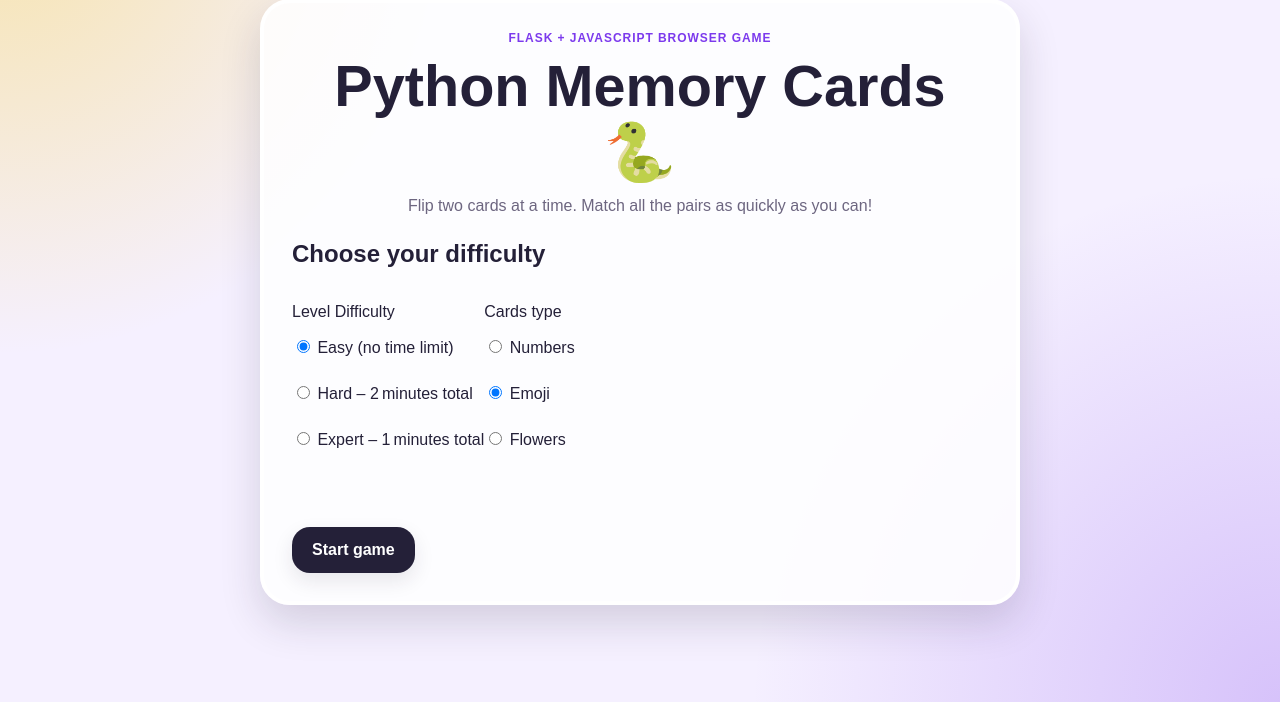
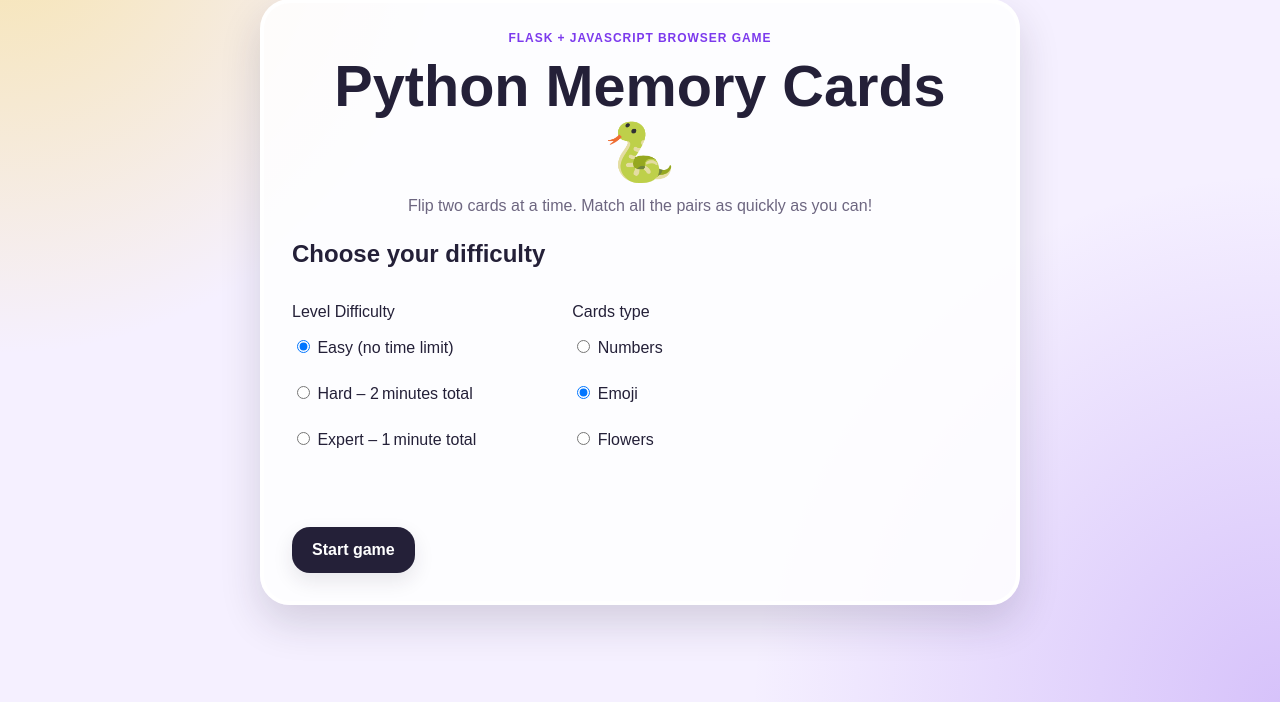
Before and after one commit to olgammail/PythonBasedMemoryCards, a Flask app: page / in a window 1280 px wide. Shown: the part 98-800 px from the top of the page. Run offline with Flask 3, Linux system fonts and the light colour scheme.

Commit message:
fix text and change python requirements

```diff
--- a/requirements.txt
+++ b/requirements.txt
@@ -1 +1,2 @@
 Flask==3.0.3
+gunicorn
--- a/static/style.css
+++ b/static/style.css
@@ -204,7 +204,7 @@ button:hover {
 /* Layout for radio button groups side by side */
 .radio-groups {
     display: flex;
-    gap: 6orem;
+    gap: 6rem;
     align-items: flex-start;
     flex-wrap: wrap;
     margin-bottom: 1rem;
--- a/templates/index.html
+++ b/templates/index.html
@@ -31,7 +31,7 @@
 
                     <label>
                         <input type="radio" name="level" value="expert">
-                            Expert – 1 minutes total
+                            Expert – 1 minute total
                     </label><br>
                 </div>
                 <div class="card-type-choice">
```
